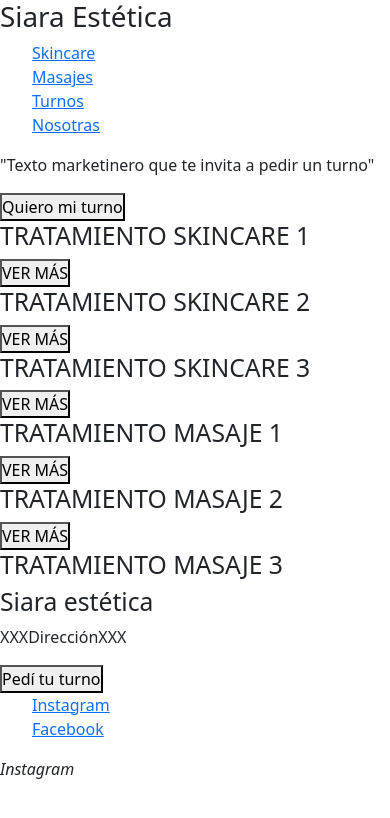
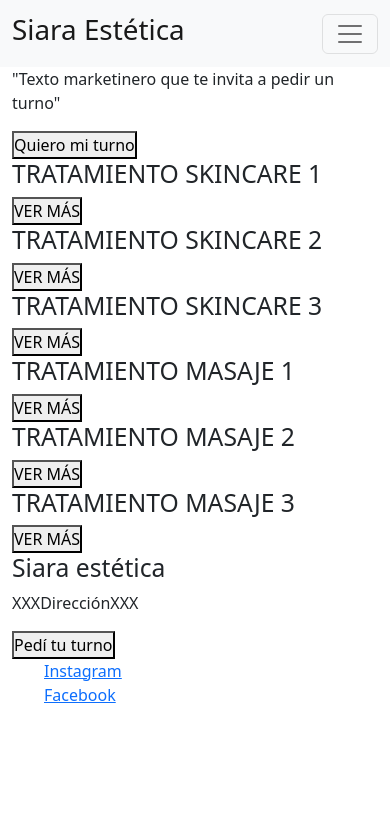
Before and after one commit to celeskali/siara-estetica, a plain HTML site: page index.html in a window 390 px wide. Drawn offline with nearby package versions, Linux system fonts and the light colour scheme.

Commit message:
se agregÃo bootstrap al index para hacerlo responsive

```diff
--- a/css/style.css
+++ b/css/style.css
@@ -9,3 +9,16 @@ text-decoration: none;
 list-style: none;
 
 }
+
+.rosa{
+    background-color: palevioletred;
+}
+
+.azul
+{
+    background-color: cadetblue;
+}
+
+.naranja{
+    background-color: orange;
+}
--- a/index.html
+++ b/index.html
@@ -12,87 +12,89 @@
 
 <body>
     <!-- ARRANCA EL HEADER -->
-    <header>
-        <h1>Siara Estética</h1>
-        <nav>
-            <ul>
-                <li><a href="./pages/skincare.html">Skincare</a></li>
-                <li><a href="./pages/masajes.html">Masajes</a></li>
-                <li><a href="./pages/turnos.html">Turnos</a></li>
-                <li><a href="./pages/nosotras.html">Nosotras</a></li>
-            </ul>
+    <header class="navbar navbar-expand-lg bg-light">
+        <div class="container">
+            <a class="navbar-brand" href=".">
+                <h1 class="w-25">Siara Estética</h1>
+            </a>
+            <button class="navbar-toggler" type="button" data-bs-toggle="collapse" data-bs-target="#navbarNavAltMarkup"
+                aria-controls="navbarNavAltMarkup" aria-expanded="false" aria-label="Toggle navigation">
+                <span class="navbar-toggler-icon"></span>
+            </button>
+            <nav class="collapse navbar-collapse" id="navbarNavAltMarkup">
+                <!-- ACA ME GUSTARIA PONER QUE CADA "A" VAYAN A LA IZQUIERDA PERO AL AGREGAR LA CLASE d-flex justify-content-end SE ME CANCELA EL MENU RESPONSIVE PARA LA RESOLUCIÓN MOBILE, no sé cómo hacer para hacerlo flex end -->
+                <div class="navbar-nav">
+                    <a class="nav-link" href="./pages/skincare.html">Skincare</a>
+                    <a class="nav-link" href="./pages/masajes.html">Masajes</a>
+                    <a class="nav-link" href="./pages/turnos.html">Turnos</a>
+                    <a class="nav-link" href="./pages/nosotras.html">Nosotras</a>
+                </div>
             </nav>
+        </div>
     </header>
     <!-- EMPIEZA EL MAIN -->
     <!-- PORTADA -->
     <main>
-        <div>
+        <section class="container">
+        <div class="row">
+            <article class="col-12">
             <p>"Texto marketinero que te invita a pedir un turno"</p>
             <button>Quiero mi turno</button>
+        </article>
         </div>
+    </section>
         <!-- ACÁ SE PUEDEN VER LOS 6 TRATAMIENTOS QUE OFRECE EL CENTRO DE ESTÉTICA -->
-        <div>
-            <section>
-                <article>
+        <section class="container">
+            <div class="row">
+                <article class="col-12 col-md-6 col-lg-4">
                     <h2>TRATAMIENTO SKINCARE 1</h2>
                     <button>VER MÁS</button>
                 </article>
-            </section>
-        </div>
-        <div>
-            <section>
-                <article>
+                <article class="col-12 col-md-6 col-lg-4">
                     <h2>TRATAMIENTO SKINCARE 2</h2>
                     <button>VER MÁS</button>
                 </article>
-            </section>
-        </div>
-        <div>
-            <section>
-                <article>
+                <article class="col-12 col-md-6 col-lg-4">
                     <h2>TRATAMIENTO SKINCARE 3</h2>
                     <button>VER MÁS</button>
                 </article>
-            </section>
-        </div>
-        <div>
-            <section>
-                <article>
+                <article class="col-12 col-md-6 col-lg-4">
                     <h2>TRATAMIENTO MASAJE 1</h2>
                     <button>VER MÁS</button>
                 </article>
-            </section>
-        </div>
-        <div>
-            <section>
-                <article>
+                <article class="col-12 col-md-6 col-lg-4">
                     <h2>TRATAMIENTO MASAJE 2</h2>
                     <button>VER MÁS</button>
                 </article>
+                <article class="col-12 col-md-6 col-lg-4">
+                    <h2>TRATAMIENTO MASAJE 3</h2>
+                    <button>VER MÁS</button>
+                </article>
+            </div>
         </section>
-        </div>
-        <div>
-            <section>
-                <article>
-                    <h2>TRATAMIENTO MASAJE 3</h2>
-                </article>
-            </section>
-        </div>
+
     </main>
     <!-- ARRANCA EL FOOTER -->
     <footer>
-        <div>
+        <section class="container">
+            <div class="row">
+                <article class="col-12">
                     <h2>Siara estética</h2>
+                </article>
+                <article class="col-12 col-md-4 col-lg-4">
                     <p>XXXDirecciónXXX</p>
+                </article>
+                <article class="col-12 col-md-4 col-lg-4">
                     <button>Pedí tu turno</button>
-        </div>
-        <div>
+                </article>
+                <article class="col-12 col-md-4 col-md-4">
                     <ul>
                         <li><a href="">Instagram</a></li>
                         <li><a href="">Facebook</a></li>
                     </ul>
-            <i class="bi bi-instagram">Instagram</i>
+                </article>
             </div>
+        </section>
     </footer>
     <script src="https://cdn.jsdelivr.net/npm/bootstrap@5.2.3/dist/js/bootstrap.bundle.min.js"
         integrity="sha384-kenU1KFdBIe4zVF0s0G1M5b4hcpxyD9F7jL+jjXkk+Q2h455rYXK/7HAuoJl+0I4"
```
Lines whose indentation alone changed are shown as unchanged.
